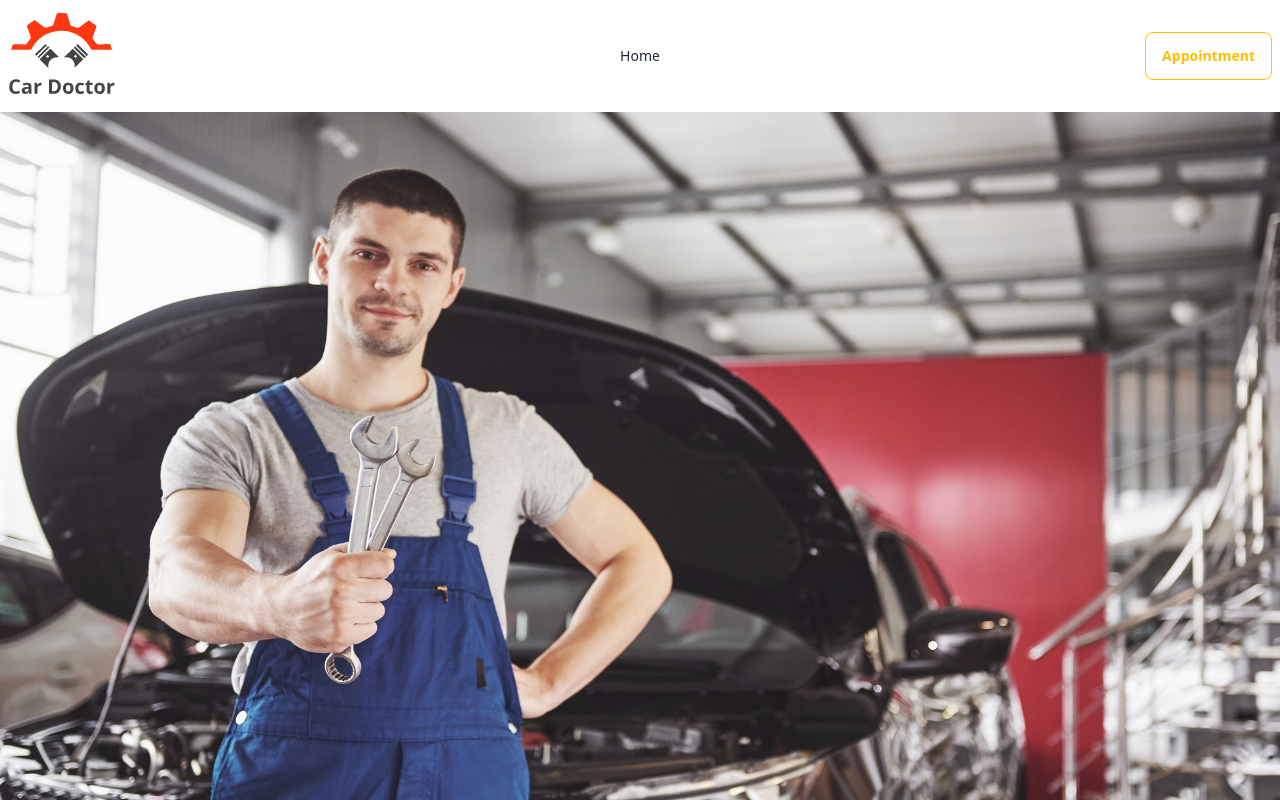
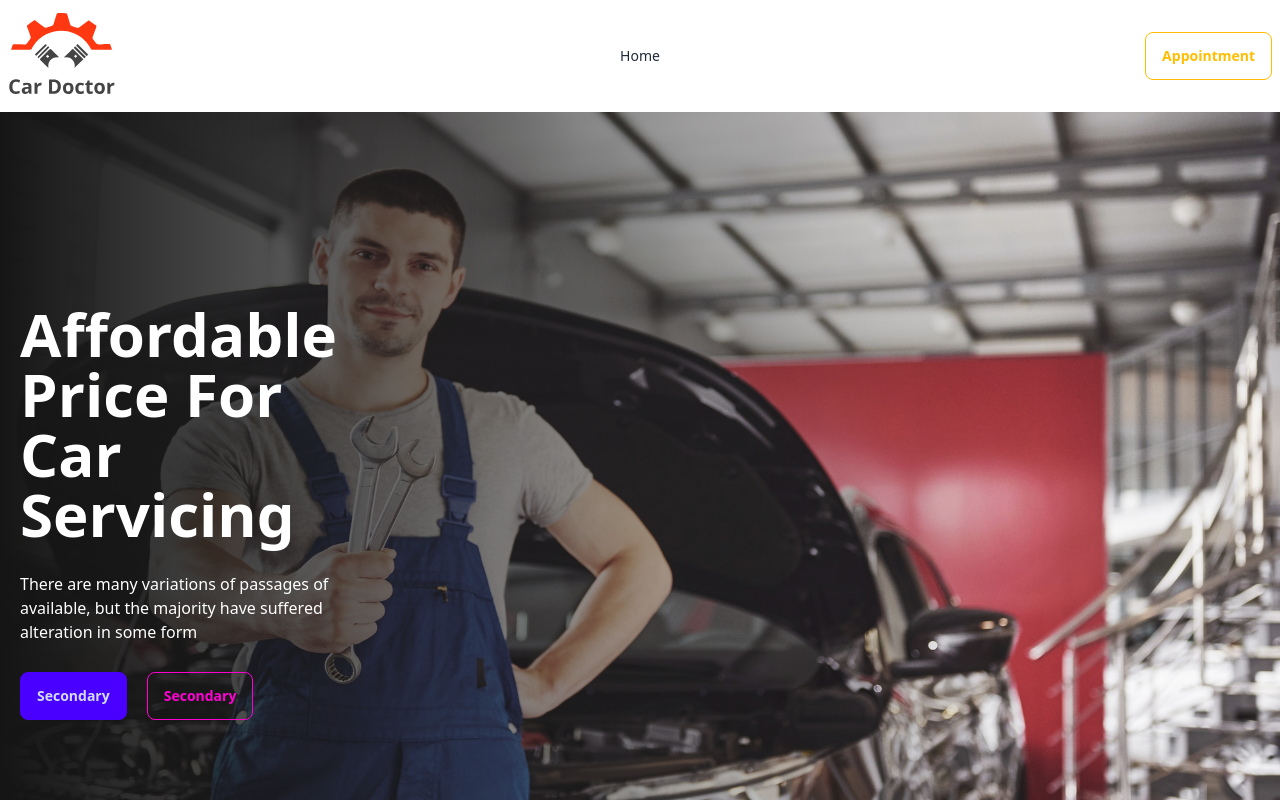
Before and after one commit to tnayem/carr-doctor-client, a React (Vite) app: page / in a window 1280 px wide. Shown: the top 800 px of the page. Built offline with nearby package versions, Linux system fonts and the light colour scheme.

Commit message:
banner section compleate

```diff
--- a/src/components/Pages/Home/Banner/Banner.jsx
+++ b/src/components/Pages/Home/Banner/Banner.jsx
@@ -11,6 +11,17 @@ const Banner = () => {
                     <img
                         src={bannerImg1}
                         className="w-full" />
+                    <div className="absolute h-full bg-gradient-to-r from-[#151515] to-[rgba(21,21,21,0)] flex items-center">
+                        <div className="text-white space-y-7 w-1/3 m-5">
+                            <h1 className="text-6xl font-bold">Affordable Price For Car Servicing</h1>
+                            <p>There are many variations of passages of  available, but the majority have suffered alteration in some form</p>
+                            <div>
+                                <button className="btn btn-primary mr-5">Secondary</button>
+                                <button className="btn btn-outline btn-secondary">Secondary</button>
+                            </div>
+                        </div>
+
+                    </div>
                     <div className="absolute left-5 right-5 bottom-0 flex -translate-y-1/2 transform justify-end">
                         <a href="#slide4" className="btn btn-circle mr-5">❮</a>
                         <a href="#slide2" className="btn btn-circle">❯</a>
@@ -20,6 +31,17 @@ const Banner = () => {
                     <img
                         src={bannerImg2}
                         className="w-full" />
+                    <div className="absolute h-full bg-gradient-to-r from-[#151515] to-[rgba(21,21,21,0)] flex items-center">
+                        <div className="text-white space-y-7 w-1/3 m-5">
+                            <h1 className="text-6xl font-bold">Affordable Price For Car Servicing</h1>
+                            <p>There are many variations of passages of  available, but the majority have suffered alteration in some form</p>
+                            <div>
+                                <button className="btn btn-primary mr-5">Secondary</button>
+                                <button className="btn btn-outline btn-secondary">Secondary</button>
+                            </div>
+                        </div>
+
+                    </div>
                     <div className="absolute left-5 right-5 bottom-0 flex -translate-y-1/2 transform justify-end">
                         <a href="#slide1" className="btn btn-circle mr-5">❮</a>
                         <a href="#slide3" className="btn btn-circle">❯</a>
@@ -29,6 +51,17 @@ const Banner = () => {
                     <img
                         src={bannerImg3}
                         className="w-full" />
+                    <div className="absolute h-full bg-gradient-to-r from-[#151515] to-[rgba(21,21,21,0)] flex items-center">
+                        <div className="text-white space-y-7 w-1/3 m-5">
+                            <h1 className="text-6xl font-bold">Affordable Price For Car Servicing</h1>
+                            <p>There are many variations of passages of  available, but the majority have suffered alteration in some form</p>
+                            <div>
+                                <button className="btn btn-primary mr-5">Secondary</button>
+                                <button className="btn btn-outline btn-secondary">Secondary</button>
+                            </div>
+                        </div>
+
+                    </div>
                     <div className="absolute left-5 right-5 bottom-0 flex -translate-y-1/2 transform justify-end">
                         <a href="#slide2" className="btn btn-circle mr-5">❮</a>
                         <a href="#slide4" className="btn btn-circle">❯</a>
@@ -38,6 +71,17 @@ const Banner = () => {
                     <img
                         src={bannerImg4}
                         className="w-full" />
+                    <div className="absolute h-full bg-gradient-to-r from-[#151515] to-[rgba(21,21,21,0)] flex items-center">
+                        <div className="text-white space-y-7 w-1/3 m-5">
+                            <h1 className="text-6xl font-bold">Affordable Price For Car Servicing</h1>
+                            <p>There are many variations of passages of  available, but the majority have suffered alteration in some form</p>
+                            <div>
+                                <button className="btn btn-primary mr-5">Secondary</button>
+                                <button className="btn btn-outline btn-secondary">Secondary</button>
+                            </div>
+                        </div>
+
+                    </div>
                     <div className="absolute left-5 right-5 bottom-0 flex -translate-y-1/2 transform justify-end">
                         <a href="#slide3" className="btn btn-circle mr-5">❮</a>
                         <a href="#slide1" className="btn btn-circle">❯</a>
```
